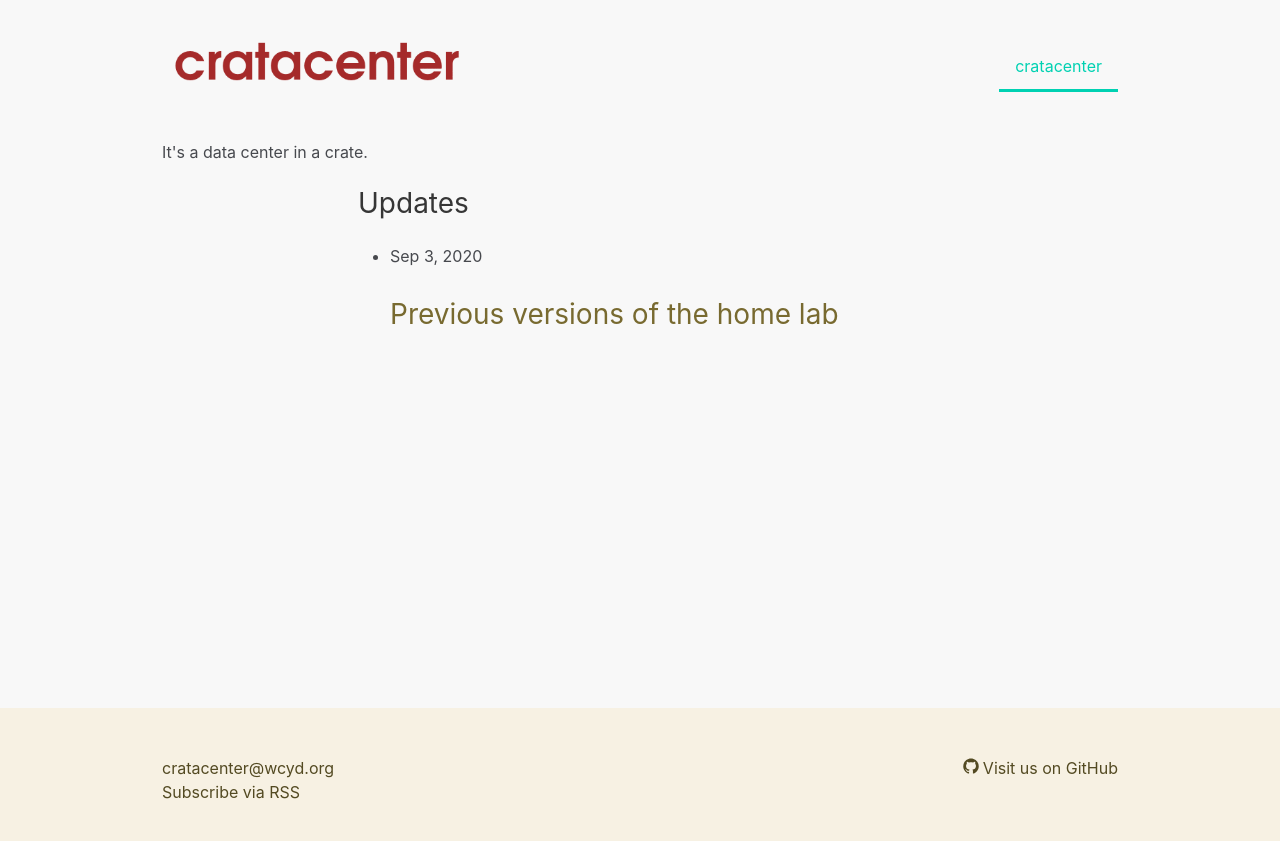
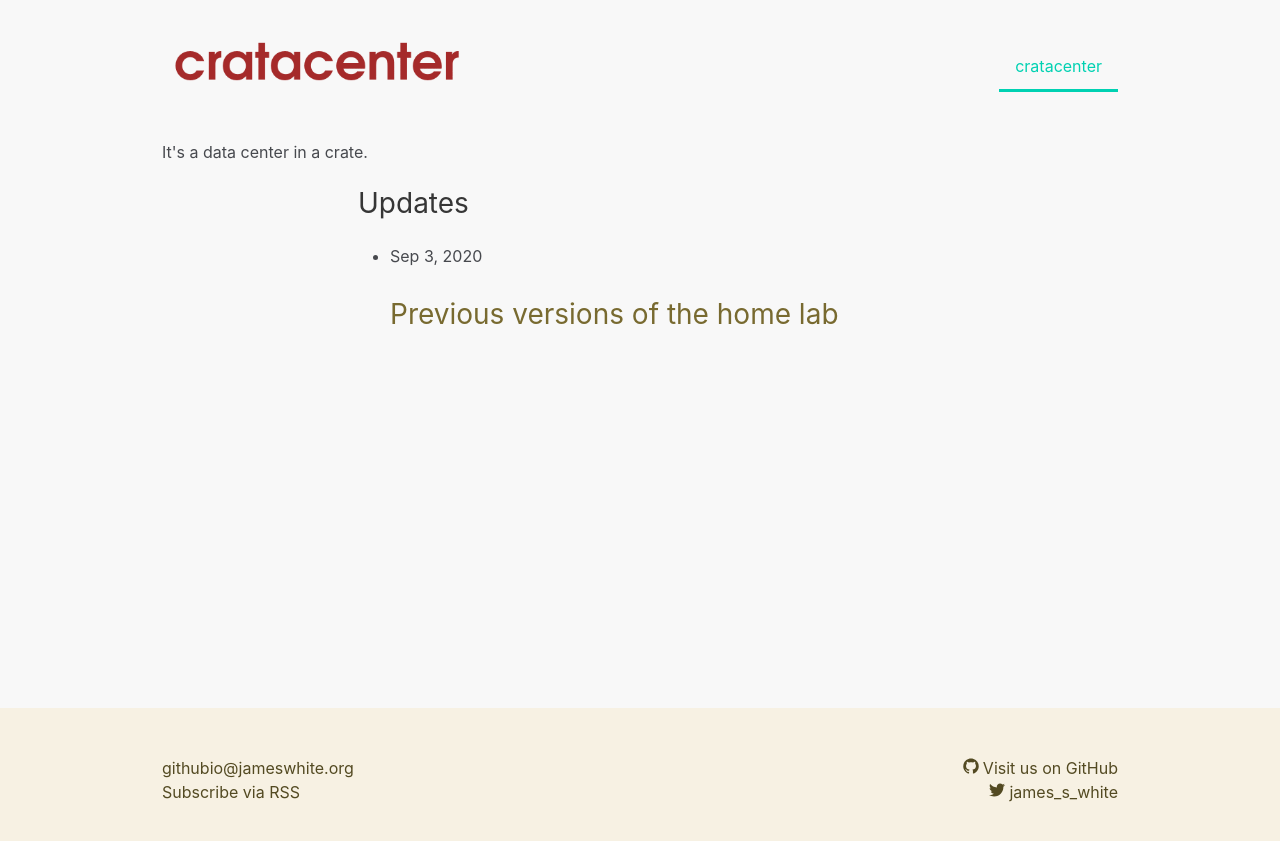
Before and after one commit to jameswhite/cratacenter, a Jekyll site: the page built from index.html, in a window 1280 px wide. Shown: the top 841 px of the page. Built offline with Jekyll 4.4.1, drawn with Linux system fonts in a browser that asks for light colours.

Commit message:
fixing paths

```diff
--- a/_config.yml
+++ b/_config.yml
@@ -1,11 +1,11 @@
 # Site settings
-title: cratacenter
-email: cratacenter@wcyd.org
+title: jameswhite.github.io
+email: githubio@jameswhite.org
 description: > # this means to ignore newlines until "baseurl:"
-  Building a datacenter in a crate.
+  Inane ramblings of an old man.
 baseurl: "" # the subpath of your site, e.g. /blog
 url: "https://jameswhite.github.io" # the base hostname & protocol for your site
-# twitter_username: jekyllrb
+twitter_username: james_s_white
 github_username: jameswhite
 
 # Build settings
```
Also changed, not shown: _posts/2020-09-03-cratacenter.md (renamed from _posts/2020-09-03-previous-versions.md, +4 -0 lines).
